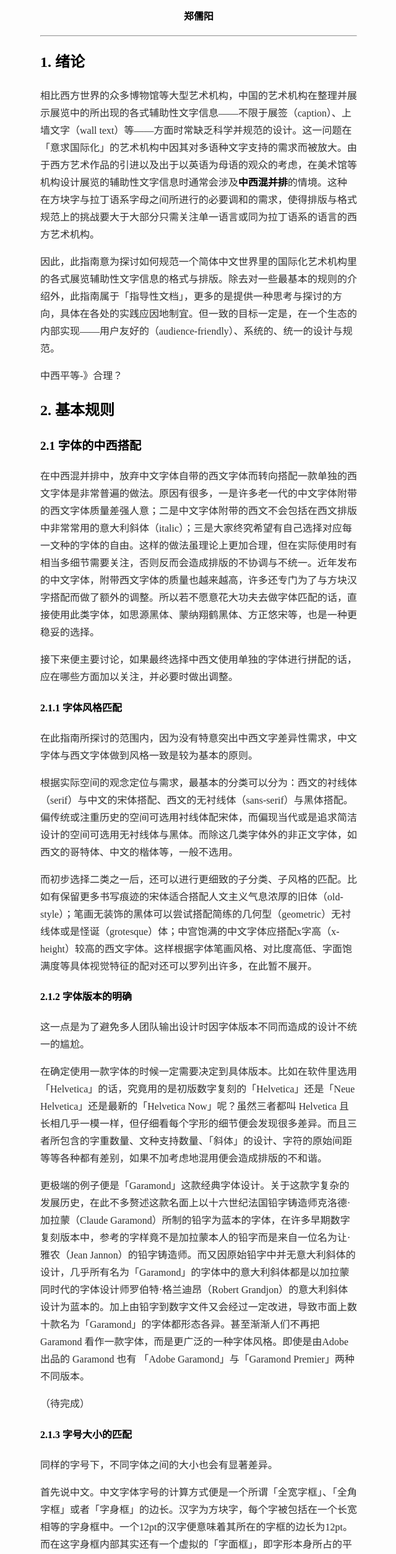
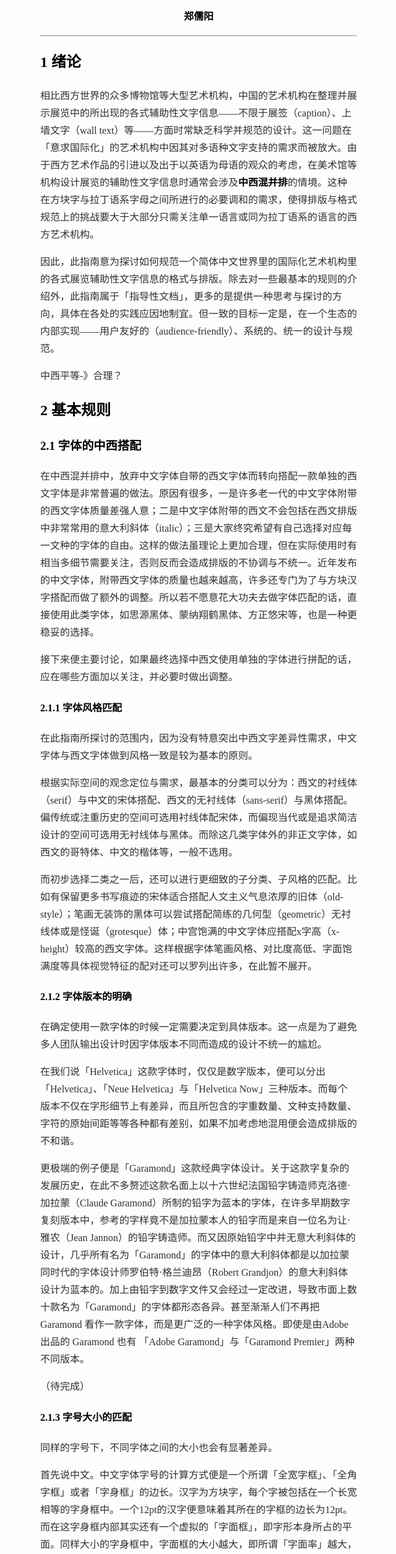
Before and after one commit to Zhruang/EXH-type-guidebook, a plain HTML site: page index.html in a window 1280 px wide. Shown: the part 52-2560 px from the top of the page at 62% size, without its empty margins (319-959 px from the left). Drawn offline with Linux system fonts and the light colour scheme.

Commit message:
Update index.html

```diff
--- a/index.html
+++ b/index.html
@@ -21,11 +21,11 @@
 <body><h1>展览文字格式与排版指南</h1>
 <p class= "Author">郑儒阳</p>
 <hr />
-  <h2>1. 绪论</h2>
+<h2>1 绪论</h2>
 <p>相比西方世界的众多博物馆等大型艺术机构，中国的艺术机构在整理并展示展览中的所出现的各式辅助性文字信息——不限于展签（caption）、上墙文字（wall text）等——方面时常缺乏科学并规范的设计。这一问题在「意求国际化」的艺术机构中因其对多语种文字支持的需求而被放大。由于西方艺术作品的引进以及出于以英语为母语的观众的考虑，在美术馆等机构设计展览的辅助性文字信息时通常会涉及<strong>中西混并排</strong>的情境。这种在方块字与拉丁语系字母之间所进行的必要调和的需求，使得排版与格式规范上的挑战要大于大部分只需关注单一语言或同为拉丁语系的语言的西方艺术机构。</p>
 <p>因此，此指南意为探讨如何规范一个简体中文世界里的国际化艺术机构里的各式展览辅助性文字信息的格式与排版。除去对一些最基本的规则的介绍外，此指南属于「指导性文档」，更多的是提供一种思考与探讨的方向，具体在各处的实践应因地制宜。但一致的目标一定是，在一个生态的内部实现——用户友好的（audience-friendly）、系统的、统一的设计与规范。</p>
 <p>中西平等-》合理？</p>
-  <h2>2. 基本规则</h2>
+<h2>2 基本规则</h2>
 <h3>2.1 字体的中西搭配</h3>
 <p>在中西混并排中，放弃中文字体自带的西文字体而转向搭配一款单独的西文字体是非常普遍的做法。原因有很多，一是许多老一代的中文字体附带的西文字体质量差强人意；二是中文字体附带的西文不会包括在西文排版中非常常用的意大利斜体（italic）；三是大家终究希望有自己选择对应每一文种的字体的自由。这样的做法虽理论上更加合理，但在实际使用时有相当多细节需要关注，否则反而会造成排版的不协调与不统一。近年发布的中文字体，附带西文字体的质量也越来越高，许多还专门为了与方块汉字搭配而做了额外的调整。所以若不愿意花大功夫去做字体匹配的话，直接使用此类字体，如思源黑体、蒙纳翔鹤黑体、方正悠宋等，也是一种更稳妥的选择。</p>
 <p>接下来便主要讨论，如果最终选择中西文使用单独的字体进行拼配的话，应在哪些方面加以关注，并必要时做出调整。</p>
@@ -34,8 +34,8 @@
 <p>根据实际空间的观念定位与需求，最基本的分类可以分为：西文的衬线体（serif）与中文的宋体搭配、西文的无衬线体（sans-serif）与黑体搭配。偏传统或注重历史的空间可选用衬线体配宋体，而偏现当代或是追求简洁设计的空间可选用无衬线体与黑体。而除这几类字体外的非正文字体，如西文的哥特体、中文的楷体等，一般不选用。</p>
 <p>而初步选择二类之一后，还可以进行更细致的子分类、子风格的匹配。比如有保留更多书写痕迹的宋体适合搭配人文主义气息浓厚的旧体（old-style）；笔画无装饰的黑体可以尝试搭配简练的几何型（geometric）无衬线体或是怪诞（grotesque）体；中宫饱满的中文字体应搭配x字高（x-height）较高的西文字体。这样根据字体笔画风格、对比度高低、字面饱满度等具体视觉特征的配对还可以罗列出许多，在此暂不展开。</p>
 <h4>2.1.2 字体版本的明确</h4>
-  <p>这一点是为了避免多人团队输出设计时因字体版本不同而造成的设计不统一的尴尬。</p>
-  <p>在确定使用一款字体的时候一定需要决定到具体版本。比如在软件里选用「Helvetica」的话，究竟用的是初版数字复刻的「Helvetica」还是「Neue Helvetica」还是最新的「Helvetica Now」呢？虽然三者都叫 Helvetica 且长相几乎一模一样，但仔细看每个字形的细节便会发现很多差异。而且三者所包含的字重数量、文种支持数量、「斜体」的设计、字符的原始间距等等各种都有差别，如果不加考虑地混用便会造成排版的不和谐。</p>
+<p>在确定使用一款字体的时候一定需要决定到具体版本。这一点是为了避免多人团队输出设计时因字体版本不同而造成的设计不统一的尴尬。</p>
+<p>在我们说「Helvetica」这款字体时，仅仅是数字版本，便可以分出「Helvetica」、「Neue Helvetica」与「Helvetica Now」三种版本。而每个版本不仅在字形细节上有差异，而且所包含的字重数量、文种支持数量、字符的原始间距等等各种都有差别，如果不加考虑地混用便会造成排版的不和谐。</p>
 <p>更极端的例子便是「Garamond」这款经典字体设计。关于这款字复杂的发展历史，在此不多赘述这款名面上以十六世纪法国铅字铸造师克洛德·加拉蒙（Claude Garamond）所制的铅字为蓝本的字体，在许多早期数字复刻版本中，参考的字样竟不是加拉蒙本人的铅字而是来自一位名为让·雅农（Jean Jannon）的铅字铸造师。而又因原始铅字中并无意大利斜体的设计，几乎所有名为「Garamond」的字体中的意大利斜体都是以加拉蒙同时代的字体设计师罗伯特·格兰迪昂（Robert Grandjon）的意大利斜体设计为蓝本的。加上由铅字到数字文件又会经过一定改进，导致市面上数十款名为「Garamond」的字体都形态各异。甚至渐渐人们不再把 Garamond 看作一款字体，而是更广泛的一种字体风格。即使是由Adobe出品的 Garamond 也有 「Adobe Garamond」与「Garamond Premier」两种不同版本。</p>
 <p>（待完成）</p>
 <h4>2.1.3 字号大小的匹配</h4>
@@ -50,10 +50,10 @@
 <p>中西混排时，标点符号的正确使用是一项挑战。各个文种分别都有自己所约定的符号与使用规则。即使是同一种符号，也需要在混排时做出「用你而不用它」的抉择。中文中的句号与西文的句号外形相异，所占宽度也不一；大陆流行的句号位置也与台湾地区流行的句号位置不一；美国、英国、德国、法国等西方内部的国家对于引号的用法也各不相同。</p>
 <p>对于一个位于中国的艺术机构，在进行西文排版时，究竟该遵循，或者说偏向哪一国的使用规则呢？对于英文而言，我们应该选择美国的还是英国的，还是其他国家的规则呢？其实没人可以，也不应该提出一种严格的规定去指定遵循的某一国家的规则。事实上，许多国家也并无国家硬性规定的使用规则，而是普遍选择遵守一些机构所编写的风格指南（比如美国现代语言学会的 MLA Style，美国芝加哥大学出版社的 Chicago Style，或是英国牛津大学出版社的 Oxford Style）。实际运用中可以从与哪些国家的艺术家或机构交流更多、当地观众对某一种对标点符号运用的接受程度甚至是该艺术机构的单纯喜好来考虑，并无对错。</p>
 <p>这一想法通用适用于汉字的标点用法——大陆地区、香港地区、台湾地区、日本对于标点符号的使用都有差别，那么去如何选择，甚至是是否可以「混搭」，其实都应从机构本身考虑而定。所谓的国标《标点符号用法》（GB/T 15834-2011）也应将其视为指导类文件，而不是金科玉律来遵循。</p>
-  <p>此指南且定：<strong>通常情况下，中文排版偏向中国大陆地区的流行用法；英文排版偏向美国的流行用法。这仅为一种选择，而不是一种推荐更不是一种规定。而最重要的一点是：无论其选择，都应该自始至终地在所有地方统一用法。</strong></p>
+<p>此指南且定：通常情况下，中文排版偏向中国大陆地区的流行用法；英文排版偏向美国的流行用法。这仅为一种选择，而不是一种推荐更不是一种规定。而最重要的一点是：无论其选择，都应该自始至终地在所有地方统一用法。</p>
 <h4>2.3.2 「用谁的标点？」</h4>
 <p>此指南暂不深入譬如「这里应该用句号还是分号」的问题，而是更关注像「我该用半角逗号还是全角逗号」、「中文这里用了书名号那么英文那里该用什么」这样的问题。</p>
-  <p>首先讨论一个看似没有讨论必要的的东西：<strong>用中文标点还是西文标点？</strong>一段中文中不应该出现英文标点，反之亦然，这似乎没有可争论的地方。但其难点在于，中西混排时，时常会出现一段中文中冒出一两个英文词或句子，或是英文文章中冒出汉字的情况。但这时候两个文种交汇的地方该用哪一种标点呢？关于这个情况出现过多种说法，但其中较合理的一种逻辑是：<strong>当整段文字的文字环境为中文而其中的西文为单词或内部不涉及标点的短语时，统一使用中文标点；当整段文字的文字环境为中文而其中出现了涉及标点的西文句子时，西文内部使用西文标点而之外继续使用中文标点；反之亦然。</strong></p>
+<p>首先讨论一个看似没有讨论必要的的东西：<strong>用中文标点还是西文标点？</strong>一段中文中不应该出现英文标点，反之亦然，这似乎没有可争论的地方。但其难点在于，中西混排时，时常会出现一段中文中冒出一两个英文词或句子，或是英文文章中冒出汉字的情况。但这时候两个文种交汇的地方该用哪一种标点呢？关于这个情况出现过多种说法，但其中较合理的一种逻辑是：当整段文字的文字环境为中文而其中的西文为单词或内部不涉及标点的短语时，统一使用中文标点；当整段文字的文字环境为中文而其中出现了涉及标点的西文句子时，西文内部使用西文标点而之外继续使用中文标点；反之亦然。</p>
 <p>例如：</p>
 <ul>
 <li>里斯本人老爱谈论一种感觉，一种心情，他们管它叫 saudade，通常翻译成怀旧（nostagia），但其实并不贴切。</li>
@@ -96,6 +96,5 @@
 <li><a href='https://www.getty.edu/education/museum_educators/downloads/aaim_completeguide.pdf'>QUICK GUIDE TO ADULT AUDIENCE INTERPRETIVE MATERIALS: GALLERY TEXTS AND GRAPHICS</a></li>
 
 </ul>
-  <p>&nbsp;</p>
 </body>
 </html>
```
Lines whose indentation alone changed are shown as unchanged.
